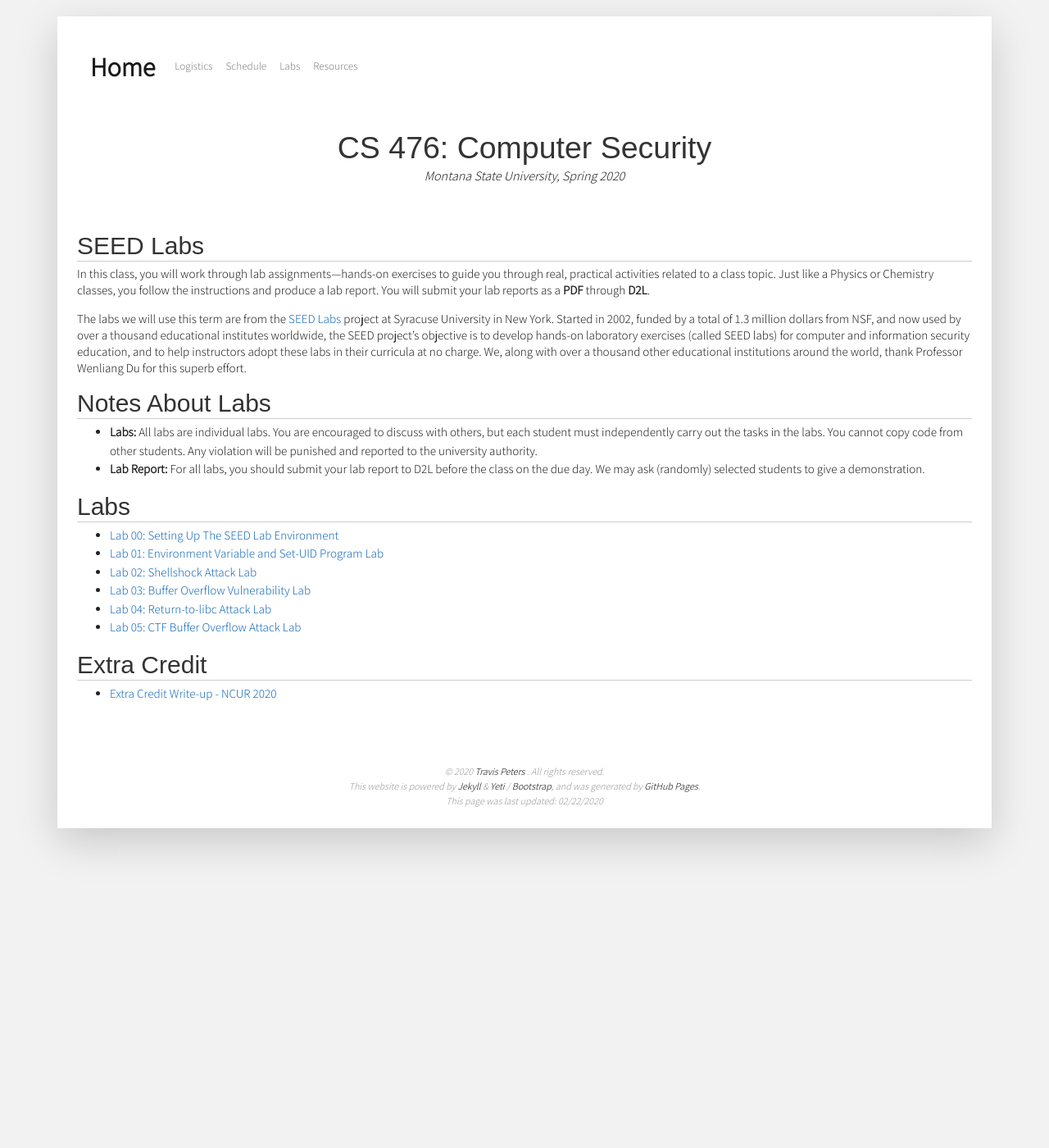
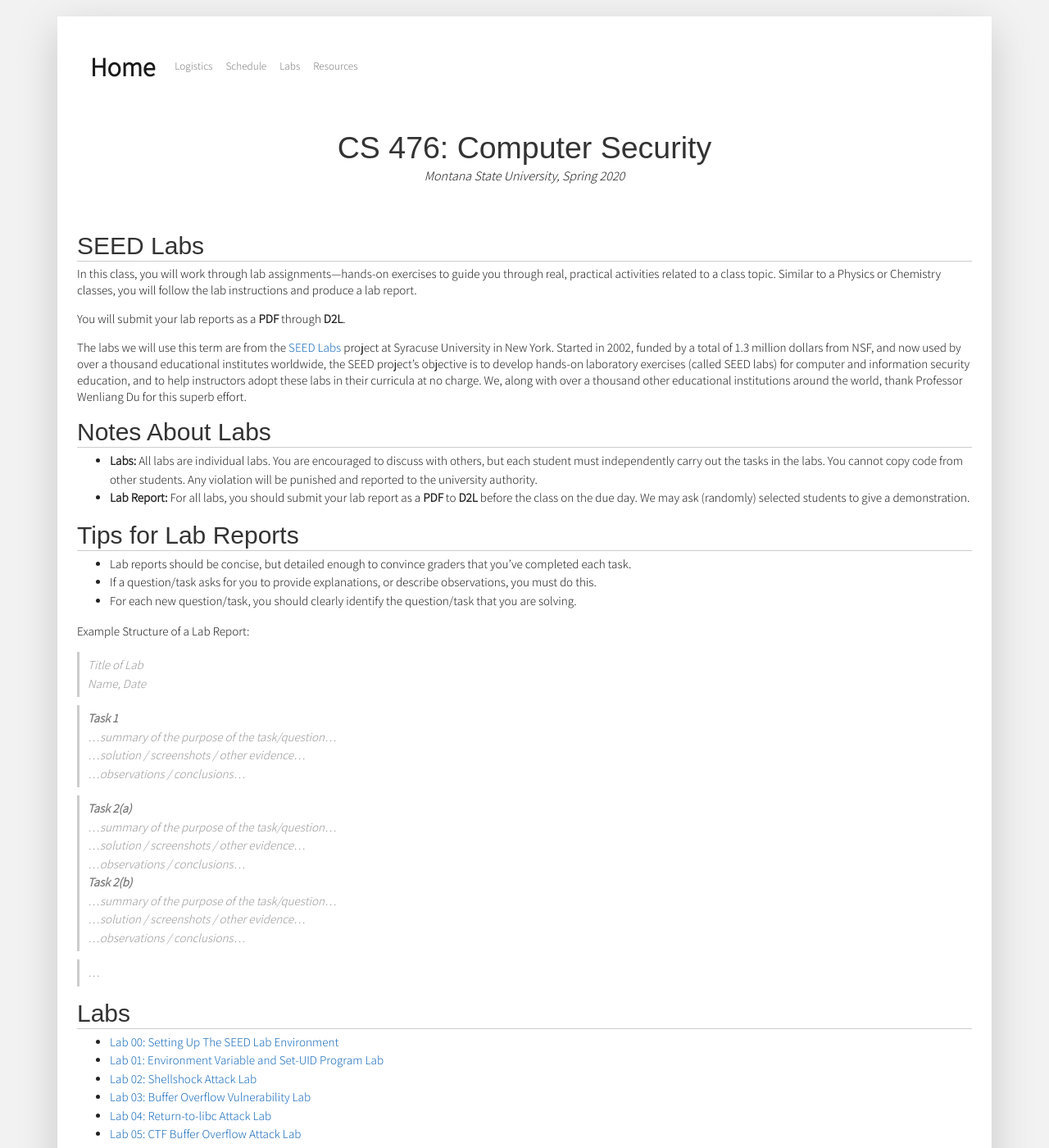
Before and after one commit to traviswpeters/cs476-2020-spring, a Jekyll site: the page built from labs.md, in a window 1280 px wide and 1400 px high. Shown: the whole window at 82% size. Built offline with Jekyll 4.4.1, drawn with Linux system fonts in a browser that asks for light colours; nearby versions of some CDN libraries; some web fonts are replaced.

Commit message:
clarifications on lab write-ups

```diff
--- a/labs.md
+++ b/labs.md
@@ -14,7 +14,8 @@ layout: default
 ## SEED Labs
 
 In this class, you will work through lab assignments---hands-on exercises to guide you through real, practical activities related to a class topic.
-Just like a Physics or Chemistry classes, you follow the instructions and produce a lab report.
+Similar to a Physics or Chemistry classes, you will follow the lab instructions and produce a lab report.
+
 You will submit your lab reports as a **PDF** through **D2L**.
 
 The labs we will use this term are from the [SEED Labs] project at Syracuse University in New York.
@@ -32,8 +33,35 @@ We, along with over a thousand other educational institutions around the world,
 <!-- - **CTF (Capture The Flag) competition:**
   For these competitions (group based), grades will be based on the rankings of each group. -->
 - **Lab Report:**
-  For all labs, you should submit your lab report to D2L before the class on the due day.
+  For all labs, you should submit your lab report as a **PDF** to **D2L** before the class on the due day.
   We may ask (randomly) selected students to give a demonstration.
+
+## Tips for Lab Reports
+
+- Lab reports should be concise, but detailed enough to convince graders that you've completed each task.
+- If a question/task asks for you to provide explanations, or describe observations, you must do this.
+- For each new question/task, you should clearly identify the question/task that you are solving.
+
+Example Structure of a Lab Report:
+
+> Title of Lab
+> Name, Date
+
+> **Task 1**
+> _...summary of the purpose of the task/question..._
+> _...solution / screenshots / other evidence..._
+> _...observations / conclusions..._
+
+> **Task 2(a)**
+> _...summary of the purpose of the task/question..._
+> _...solution / screenshots / other evidence..._
+> _...observations / conclusions..._
+> **Task 2(b)**
+> _...summary of the purpose of the task/question..._
+> _...solution / screenshots / other evidence..._
+> _...observations / conclusions..._
+
+> ...
 
 ## Labs
 
```
